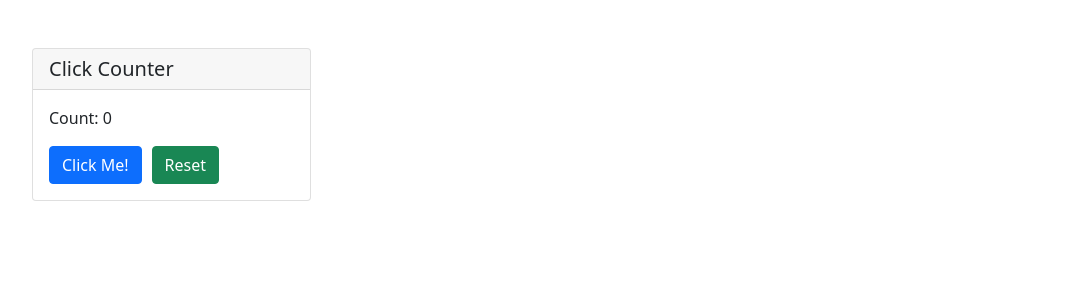
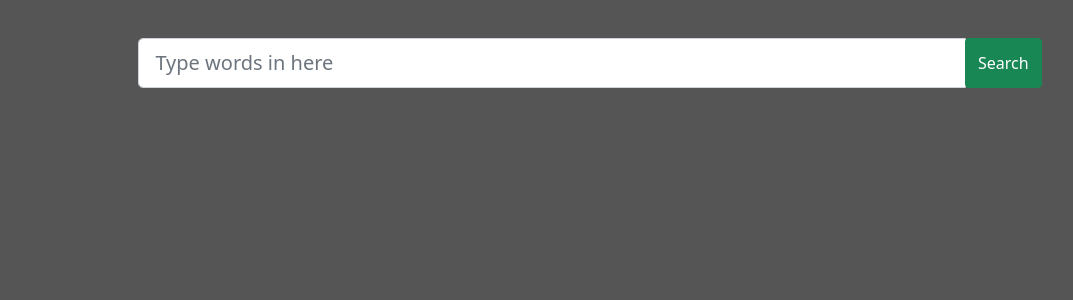
Before and after one commit to jhedmendoza/jhedmendoza-dev, a React (Create React App) app: page / in a window 1280 px wide. Shown: the top 300 px of the page, without its empty margins (50-1123 px from the left). Built offline with nearby package versions, Linux system fonts and the light colour scheme.

Commit message:
Added search box

```diff
--- a/src/App.css
+++ b/src/App.css
@@ -1,38 +1,57 @@
-.App {
-  text-align: center;
+html,
+body {
+    height: 100%; /* not necessary if you have a fixed height on the feature area */
+    background-color:#555555;
+}
+/* ------ featurette */
+.featurette {
+    display: table;
+    width: 100%;
+    height: 30%; /* set a pixel height and then remove the body,html height */
+    vertical-align: middle;
+    background: #555;
+    color: #fff;
+}
+.featurette-inner {
+    display: table-cell;
+    vertical-align: middle;
+}
+.featurette .search {
+    padding: 3%;
+    max-width: 980px; /*max width of search*/
+    margin: 0 auto;
+}
+.no-margin-top {
+    margin-top: 0
 }
 
-.App-logo {
-  height: 40vmin;
-  pointer-events: none;
+
+/* ------ form-control-lg */
+.form-control-lg {
+    min-height: 46px;
+    border-radius: 6px;
+    font-size: 18px;
+    line-height: normal;
 }
 
-@media (prefers-reduced-motion: no-preference) {
-  .App-logo {
-    animation: App-logo-spin infinite 20s linear;
-  }
+
+/* ------ disjointed form group custom */
+.featurette .search.has-button .btn {
+    margin-top: 5px;
+    width: 100%;
+}
+@media (min-width:480px) {
+    .featurette .search.has-button .form-group {
+        position: relative;
+        padding-right: 99px; /*space for button*/
+    }
+    .featurette .search.has-button .btn {
+        position: absolute;
+        top: 0;
+        right: 0;
+        width: auto;
+        margin: 0;
+    }
 }
 
-.App-header {
-  background-color: #282c34;
-  min-height: 100vh;
-  display: flex;
-  flex-direction: column;
-  align-items: center;
-  justify-content: center;
-  font-size: calc(10px + 2vmin);
-  color: white;
-}
-
-.App-link {
-  color: #61dafb;
-}
-
-@keyframes App-logo-spin {
-  from {
-    transform: rotate(0deg);
-  }
-  to {
-    transform: rotate(360deg);
-  }
-}
+.btn-search {height:50px}
--- a/src/App.js
+++ b/src/App.js
@@ -3,28 +3,21 @@ import React, {useState} from 'react';
 import './App.css';
 
 function App() {
-  let [count, setCount] = useState(0)
-  let marginRight = {marginRight: '10px'}
-
-  const handleIncrementEvent = () => {
-   setCount(count + 1)
-  }
-
-  const handleResetEvent = () => {
-    setCount(0)
-  }
 
   return (
-    <div class="container">
-      <div class="card mt-5 w-25">
-        <h5 class="card-header">Click Counter</h5>
-        <div class="card-body">
-          <p class="card-text">Count: {count}</p>
-          <button class="btn btn-primary" onClick={handleIncrementEvent} style={marginRight}>Click Me!</button>
-          <button class="btn btn-success text-white" onClick={handleResetEvent}>Reset</button>
-        </div>
-      </div>
+    <div class="featurette">
+    <div class="featurette-inner text-center">
+       <form role="form" class="search">
+          <div class="input-group input-group-lg">
+             <input type="search" placeholder="Type words in here" class="form-control" />
+             <span class="input-group-btn">
+             <button class="btn btn-success btn-search" type="button">Search</button>
+             </span>
+          </div>
+       </form>
     </div>
+ </div>
+
   );
 }
 
```
